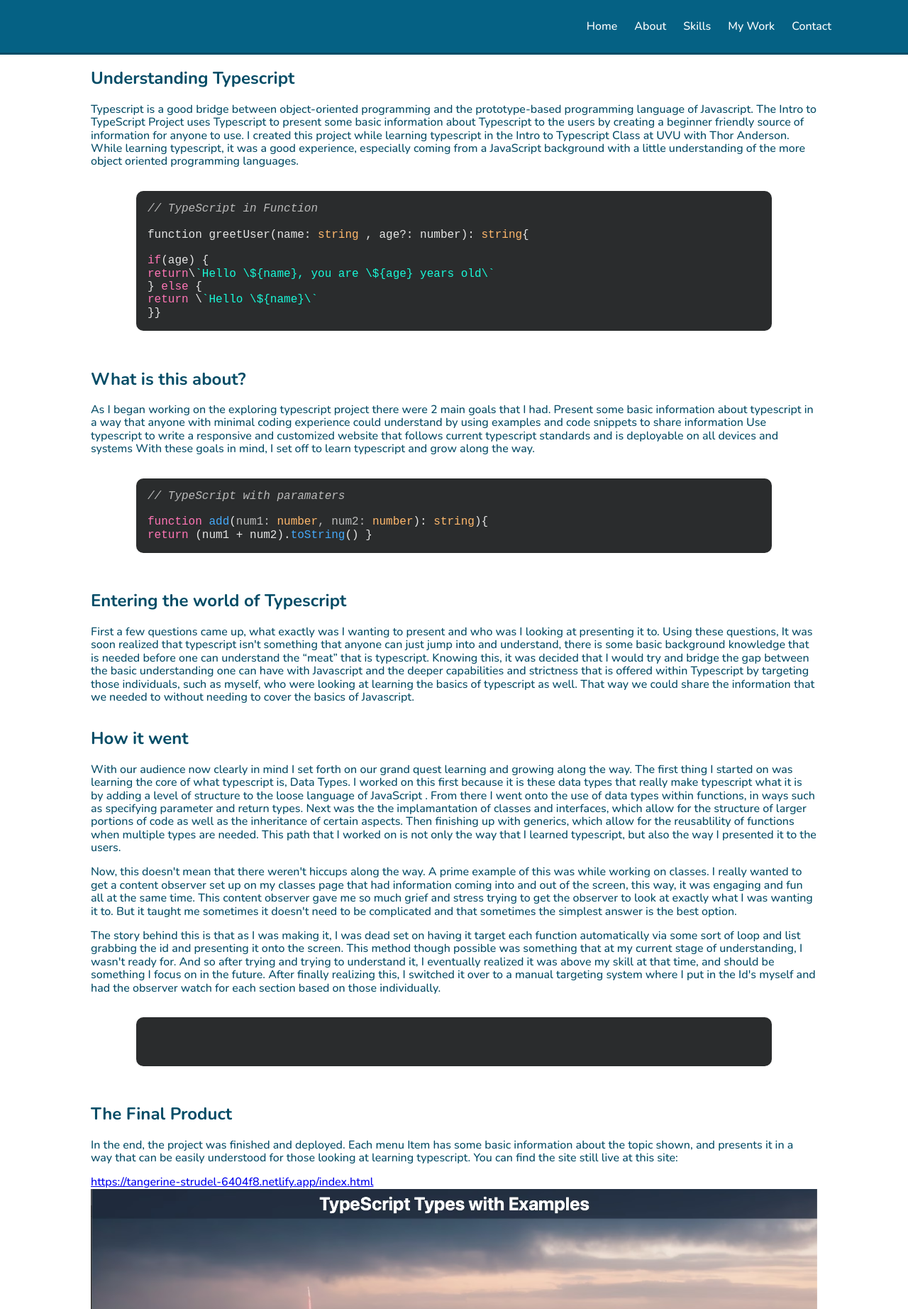
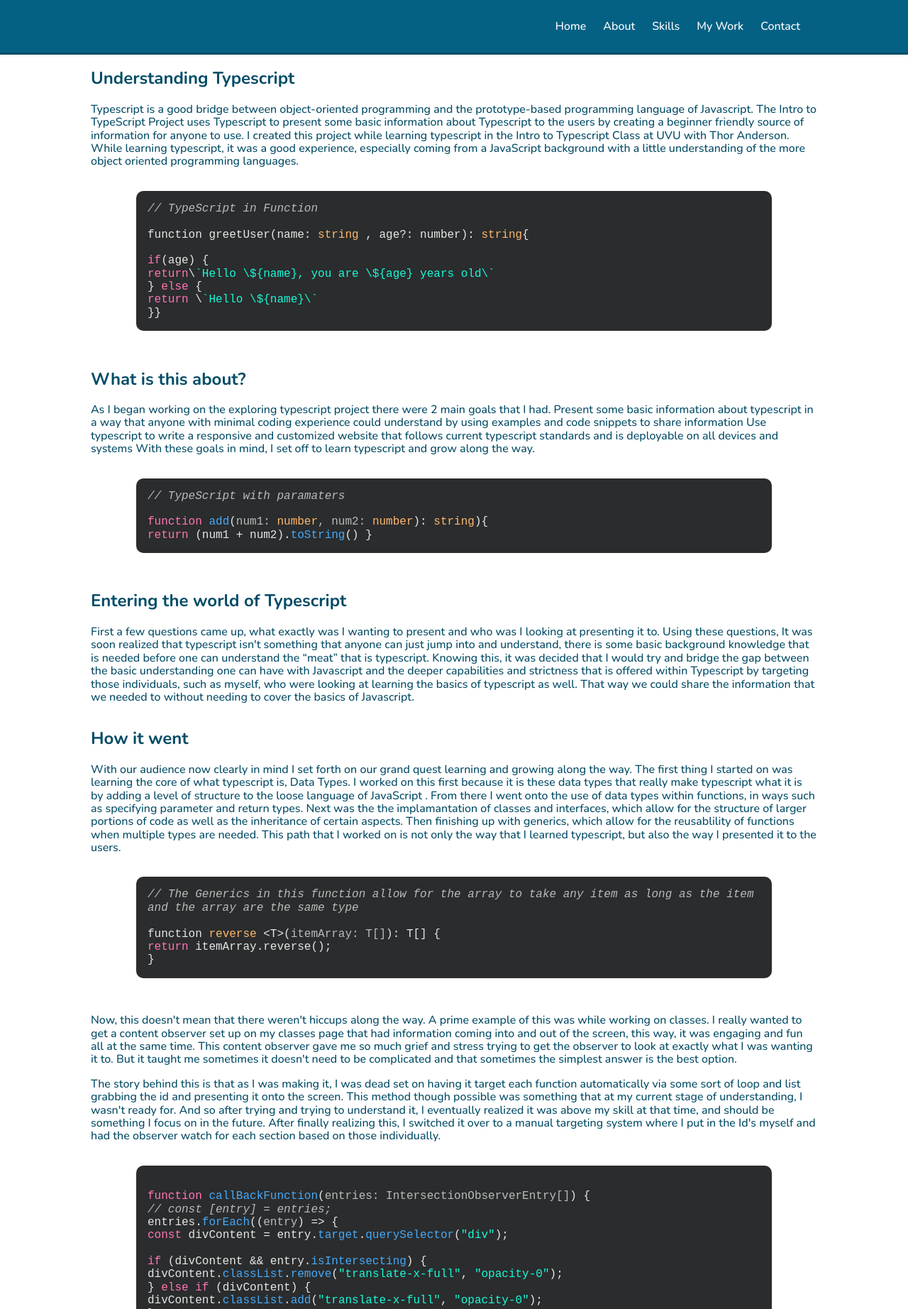
Before and after one commit to adam-foerster/portpholio, a website with bundled scripts: page caseStudies/typescript.html in a window 1280 px wide. Shown: the top 1844 px of the page at 71% size. Built offline with nearby package versions, Linux system fonts and the light colour scheme; files whose address does not match are found by name.

Commit message:
Got the typescript page finalized, with the style and content

```diff
--- a/caseStudies/typescript.html
+++ b/caseStudies/typescript.html
@@ -148,6 +148,16 @@
 							worked on is not only the way that I learned typescript, but also
 							the way I presented it to the users.
 						</p>
+					</div>
+					<pre>
+							<code>// The Generics in this function allow for the array to take any item as long as the item and the array are the same type
+
+								function reverse &lt;T&gt;(itemArray: T[]): T[] {
+									return itemArray.reverse();
+								}
+							</code>
+						</pre>
+					<div class="caseStudyText">
 						<p>
 							Now, this doesn't mean that there weren't hiccups along the way. A
 							prime example of this was while working on classes. I really
@@ -172,9 +182,21 @@
 							observer watch for each section based on those individually.
 						</p>
 					</div>
+
 					<pre>
 						<code>
+							function callBackFunction(entries: IntersectionObserverEntry[]) {
+								// const [entry] = entries;
+								entries.forEach((entry) => {
+								  const divContent = entry.target.querySelector("div");
 
+								  if (divContent && entry.isIntersecting) {
+									divContent.classList.remove("translate-x-full", "opacity-0");
+								  } else if (divContent) {
+									divContent.classList.add("translate-x-full", "opacity-0");
+								  }
+								});
+							  }
 						</code>
 					</pre>
 				</section>
--- a/scss/_large.scss
+++ b/scss/_large.scss
@@ -1,3 +1,7 @@
+nav ul {
+	justify-content: right;
+}
+
 section#one {
 	div.container .grid {
 		display: grid;
--- a/scss/_medium.scss
+++ b/scss/_medium.scss
@@ -0,0 +1,3 @@
+nav ul {
+	justify-content: justify;
+}
--- a/scss/_small.scss
+++ b/scss/_small.scss
@@ -26,12 +26,17 @@ div#navWrapper {
 
 nav {
 	width: 100%;
+	background-color: lighten($color7, 12%);
 	border-bottom: 3px solid lighten($color7, 6%);
+	display: flex;
+	justify-content: center;
+	align-items: center;
 	ul {
+		width: 80%;
+		max-width: 1000px;
 		display: flex;
-		justify-content: right;
-		background-color: lighten($color7, 12%);
-		padding: 1rem 6rem;
+		justify-content: center;
+		padding: 1rem 0;
 		margin: 0;
 	}
 	ul li {
@@ -276,6 +281,9 @@ section.caseStudy {
 
 	pre {
 		width: 70vw;
+		code {
+			word-wrap: break-word;
+		}
 	}
 }
 
```
Also changed, not shown: css/styles.css, css/styles.min.css.
